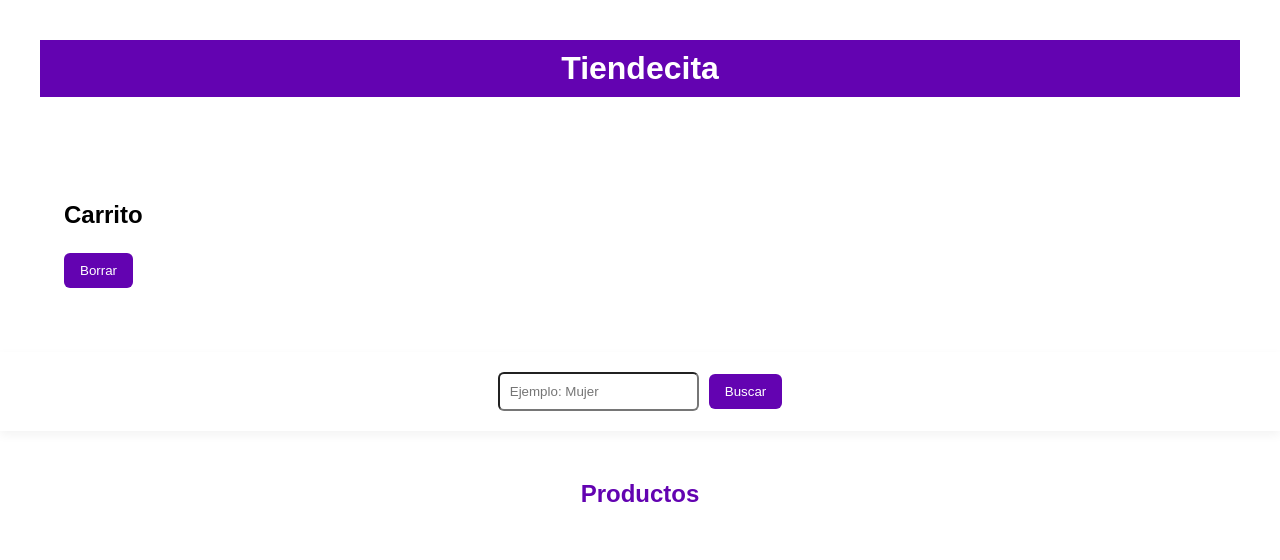
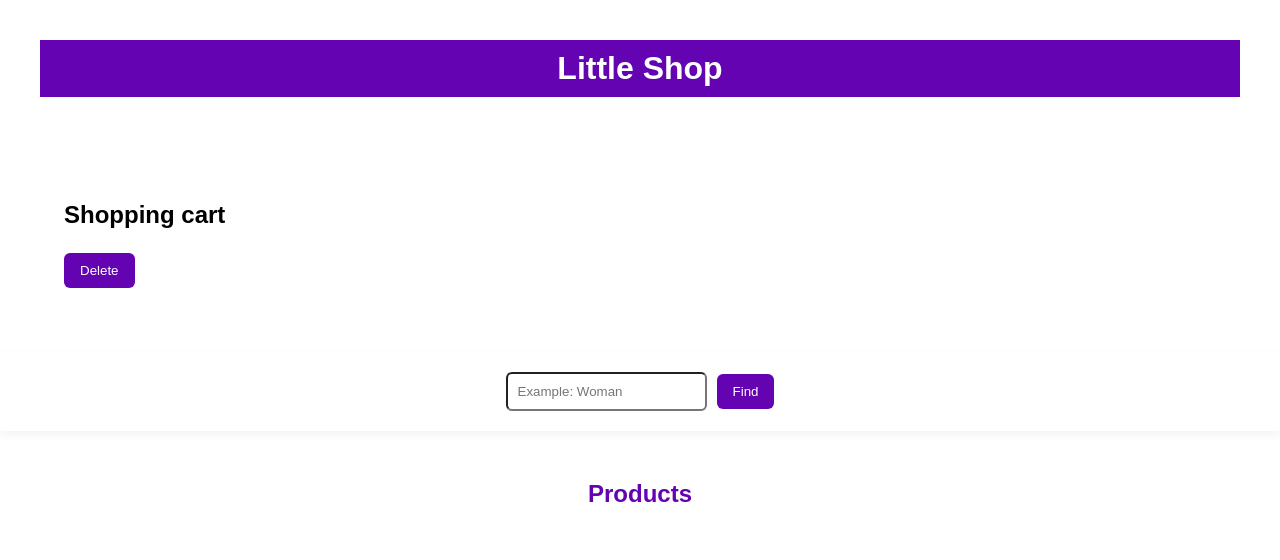
Before and after one commit to Adalab/modulo-2-evaluacion-final-Colet-Cristina, a plain HTML site: page index.html in a window 1280 px wide. Drawn offline with Linux system fonts and the light colour scheme; no server answers.

Commit message:
minor adjustments

```diff
--- a/index.html
+++ b/index.html
@@ -3,7 +3,7 @@
   <head>
     <meta charset="UTF-8" />
     <meta name="viewport" content="width=device-width, initial-scale=1" />
-    <title>Tiendecita</title>
+    <title>Little Shop</title>
     <link rel="stylesheet" href="./css/main.css" />
   </head>
   <!-- -------------  -----------------  -->
@@ -11,14 +11,14 @@
     <!-- ------------------------------  -->
     <header>
       <div class="header">
-        <h1>Tiendecita</h1>
+        <h1>Little Shop</h1>
       </div>
     </header>
     <main class="main js_main">
       <!-- ---------- carrito ---------------  -->
       <div class="cart js_cart">
-        <h2>Carrito</h2>
-        <button class="cart-delete js_cartDelete">Borrar</button>
+        <h2>Shopping cart</h2>
+        <button class="cart-delete js_cartDelete">Delete</button>
         <ul class="cart-list js_cartList"></ul>
       </div>
       <!-- -----------Buscador ------------------  -->
@@ -28,14 +28,14 @@
           type="text"
           id="filter-name"
           name="filter-name"
-          placeholder="Ejemplo: Mujer"
+          placeholder="Example: Woman"
         />
-        <button class="filter-btn js_filterBtn">Buscar</button>
+        <button class="filter-btn js_filterBtn">Find</button>
       </div>
 
       <!-- ------------Productos------------------  -->
       <div class="products js_products">
-        <h2 class="products-title">Productos</h2>
+        <h2 class="products-title">Products</h2>
         <ul class="products-list js_productsList"></ul>
       </div>
     </main>
--- a/js/main.js
+++ b/js/main.js
@@ -12,7 +12,7 @@ let products = [];
 
 // SECCIÓN DE FUNCIONES
 
-function remderProductsList(item) {
+function renderProductsList(item) {
   const html = `
  <li class="product-item">
   <p> ${item.title}</p>
@@ -28,7 +28,7 @@ function remderProductsList(item) {
 function renderProducts() {
   let html = "";
   for (const oneProductsList of products) {
-    html += remderProductsList(oneProductsList);
+    html += renderProductsList(oneProductsList);
   }
 
   productsList.innerHTML = html;
@@ -37,7 +37,7 @@ function renderProducts() {
 function renderFilteredProducts(filteredList) {
   let html = "";
   for (const product of filteredList) {
-    html += remderProductsList(product);
+    html += renderProductsList(product);
   }
   productsList.innerHTML = html;
 }
```
